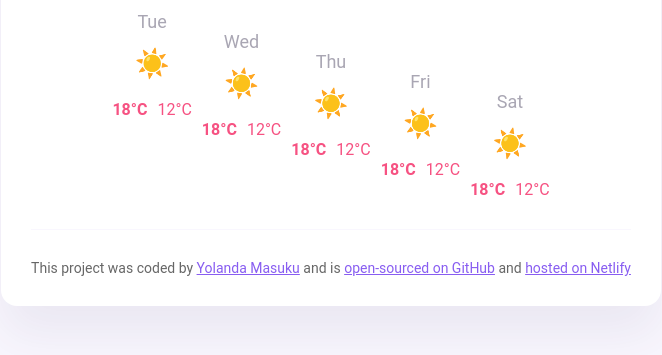
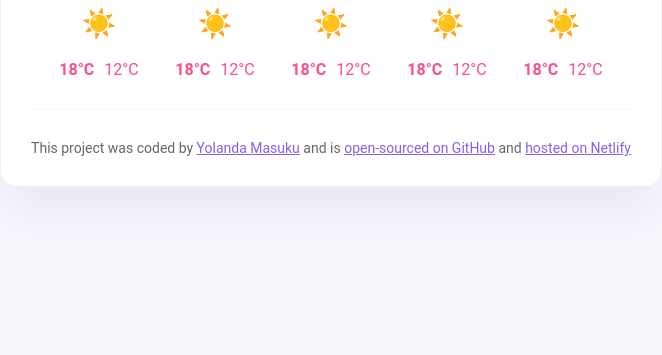
Before and after one commit to YolaMsk/New-Weather-App, a website: page index.html in a window 1280 px wide. Shown: the part 345-700 px from the top of the page, without its empty margins (309-971 px from the left). Drawn offline with nearby package versions, Linux system fonts and the light colour scheme.

Commit message:
added div instead of a span

```diff
--- a/src/index.js
+++ b/src/index.js
@@ -55,8 +55,9 @@ let forecastHtml="";
     `<div class="weather-forecast">
     <div class="weather-forecast-day"> <div class="weather-forecast-date">${day}</div><div class="weather-forecast-icon">☀️</div>
   <div class="weather-forecast-temperatures">
-        <span class="weather-forecast-temperature"><strong>18°C</strong></span>
-        <span class="weather-forecast-temperature">12°C</span>
+        <div class="weather-forecast-temperature"><strong>18°C</strong></div>
+        <div class="weather-forecast-temperature">12°C</div>
+      </div>
       </div>
     </div> `;
 
--- a/src/styles.css
+++ b/src/styles.css
@@ -69,14 +69,14 @@ main {
 .weather-app-temperature-container {
   display: flex;
 }
+
 .weather-forecast {
   display: flex;
   justify-content: space-around;
-  margin-top: 20px ;
+  padding:0 10px ;
 }
 
 .weather-forecast-day {
-  flex: 1;
   text-align: center;
 }
 
```
